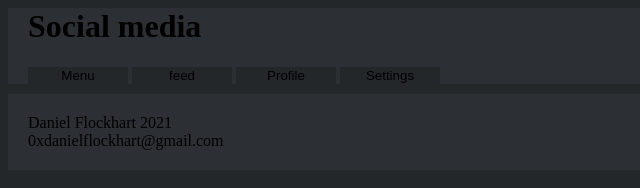
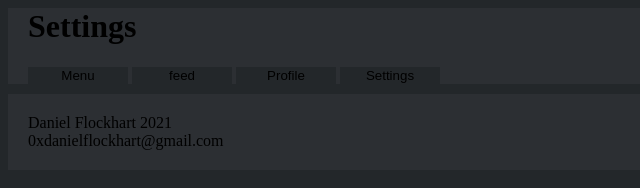
Before and after one commit to DanielFlockhart/WebsiteTemplate, a plain HTML site: page settings.html in a window 1280 px wide. Shown: the whole page, without its empty margins (0-640 px from the left). Drawn offline with Linux system fonts and the light colour scheme.

Commit message:
Update settings.html

```diff
--- a/settings.html
+++ b/settings.html
@@ -7,7 +7,7 @@
 
 
 <div class="header">
-    <h1>Social media</h1>
+    <h1>Settings</h1>
     <div class="navigator">
         <button type="button" onclick="loadpage('index')">Menu</button>
         <button type="button" onclick="loadpage('feed')">feed</button>
```
